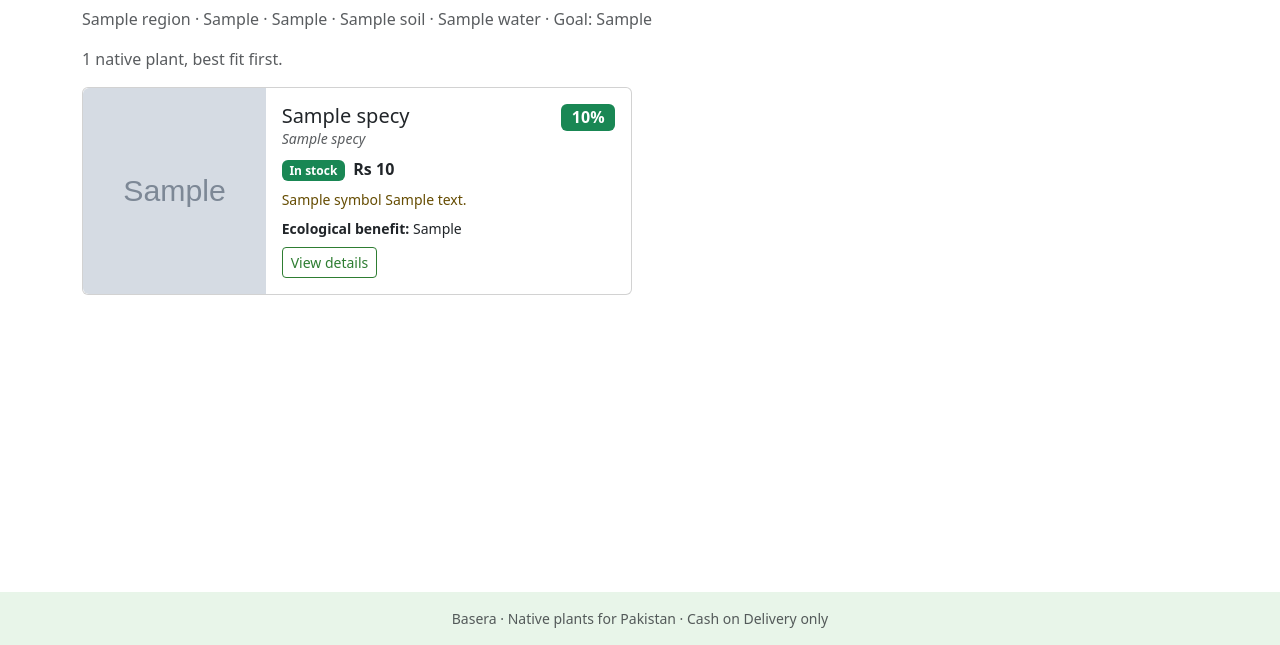
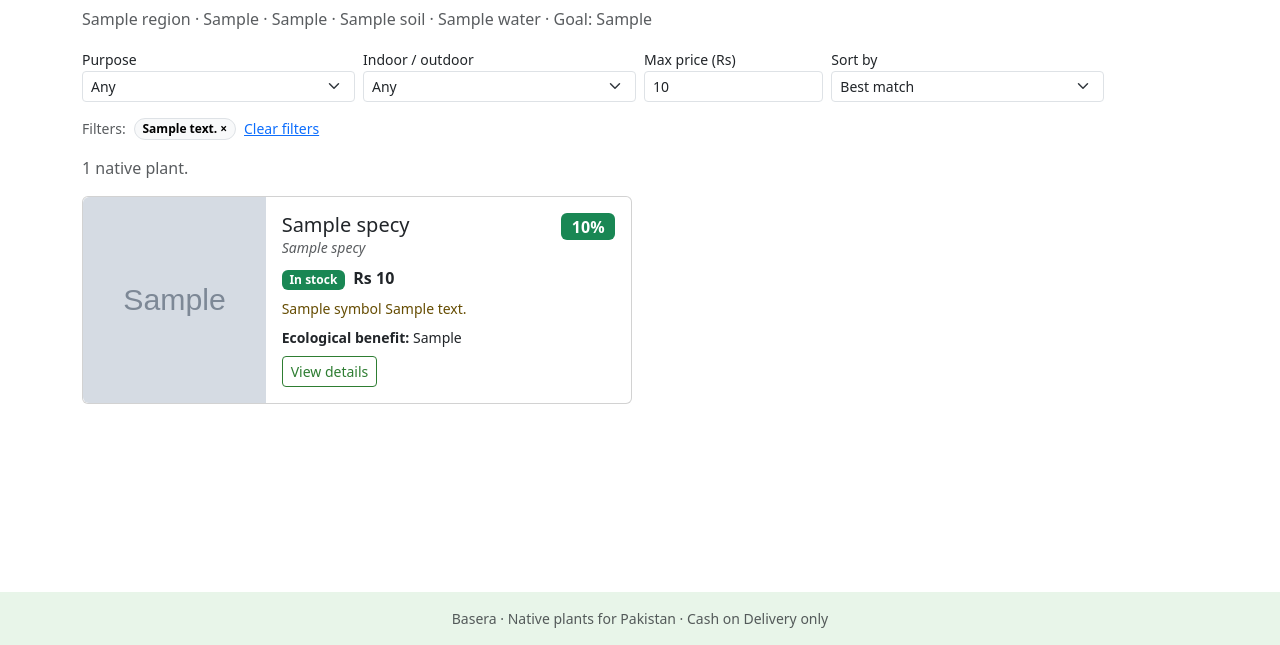
Before and after one commit to syedkazimm/testing_basera, a Django app: template matching/templates/matching/match.html in a window 1280 px wide. Shown: the part 155-800 px from the top of the page. Run offline with Django 5.2, Linux system fonts and the light colour scheme; the template is opened without the code that fills it: most values are stand-ins (such as "Sample title", 1, 10 or a date in 2020); grey boxes marked "Sample" are stand-in pictures.

Commit message:
US-11: filter and sort matches with removable chips and HTMX updates
Co-Authored-By: Claude Sonnet 5.5 <noreply@anthropic.com>

```diff
--- a/matching/templates/matching/_results.html
+++ b/matching/templates/matching/_results.html
@@ -1,10 +1,39 @@
-{# US-08 / US-10: the shortlist block (rendered alone for HTMX requests). #}
+{# US-08 / US-10 / US-11: chips and the shortlist (rendered alone for HTMX filter changes). #}
+{% if chips %}
+  <div class="mb-3 d-flex flex-wrap align-items-center gap-2">
+    <span class="small text-muted">Filters:</span>
+    {% for chip in chips %}
+      <a href="{{ chip.url }}" class="badge rounded-pill text-bg-light border text-decoration-none"
+         hx-get="{{ chip.url }}" hx-target="#shortlist" hx-push-url="true" hx-indicator="#match-spinner"
+         aria-label="Remove filter {{ chip.text }}">{{ chip.text }} &times;</a>
+    {% endfor %}
+    <a href="{% url 'match' profile.pk %}" class="small"
+       hx-get="{% url 'match' profile.pk %}" hx-target="#shortlist" hx-push-url="true">Clear filters</a>
+  </div>
+{% endif %}
+
 {% if results %}
-  <p class="text-muted">{{ results|length }} native plant{{ results|length|pluralize }}, best fit first.</p>
+  <p class="text-muted">
+    {{ results|length }}{% if filters %} of {{ total_count }}{% endif %} native plant{{ results|length|pluralize }}{% if sort == "score" %}, best fit first{% endif %}.
+  </p>
   <div class="row row-cols-1 row-cols-lg-2 g-3">
     {% for result in results %}
       <div class="col">{% include "matching/_match_card.html" %}</div>
     {% endfor %}
+  </div>
+{% elif filters %}
+  <div class="alert alert-info">
+    <h2 class="h5">No native species match these filters</h2>
+    {% if suggestions %}
+      <p class="mb-1">Try relaxing one:</p>
+      <ul class="mb-0">
+        {% for item in suggestions %}
+          <li>Remove the <strong>{{ item.label }}</strong> filter to see {{ item.count }} plant{{ item.count|pluralize }}.</li>
+        {% endfor %}
+      </ul>
+    {% endif %}
+    <a href="{% url 'match' profile.pk %}" class="alert-link"
+       hx-get="{% url 'match' profile.pk %}" hx-target="#shortlist" hx-push-url="true">Clear all filters</a>
   </div>
 {% else %}
   <div class="alert alert-info">
--- /dev/null
+++ b/matching/templates/matching/_shortlist.html
@@ -0,0 +1,45 @@
+{# US-11: the filter controls plus the shortlist. Swapped as one block by "Clear filters" and chips. #}
+<form method="get" action="{% url 'match' profile.pk %}" class="row g-2 align-items-end mb-3"
+      hx-get="{% url 'match' profile.pk %}" hx-trigger="change, keyup changed delay:400ms from:#max_price"
+      hx-target="#results" hx-push-url="true" hx-indicator="#match-spinner">
+  <div class="col-6 col-md-3">
+    <label for="purpose" class="form-label small mb-0">Purpose</label>
+    <select name="purpose" id="purpose" class="form-select form-select-sm">
+      <option value="">Any</option>
+      {% for code, label in purposes %}
+        <option value="{{ code }}" {% if filters.purpose == code %}selected{% endif %}>{{ label }}</option>
+      {% endfor %}
+    </select>
+  </div>
+  <div class="col-6 col-md-3">
+    <label for="setting" class="form-label small mb-0">Indoor / outdoor</label>
+    <select name="setting" id="setting" class="form-select form-select-sm">
+      <option value="">Any</option>
+      <option value="INDOOR" {% if filters.setting == "INDOOR" %}selected{% endif %}>Indoor</option>
+      <option value="OUTDOOR" {% if filters.setting == "OUTDOOR" %}selected{% endif %}>Outdoor</option>
+    </select>
+  </div>
+  <div class="col-6 col-md-2">
+    <label for="max_price" class="form-label small mb-0">Max price (Rs)</label>
+    <input type="number" min="1" step="1" name="max_price" id="max_price" value="{{ max_price_value }}"
+           class="form-control form-control-sm">
+  </div>
+  <div class="col-6 col-md-3">
+    <label for="sort" class="form-label small mb-0">Sort by</label>
+    <select name="sort" id="sort" class="form-select form-select-sm">
+      <option value="score" {% if sort == "score" %}selected{% endif %}>Best match</option>
+      <option value="price_asc" {% if sort == "price_asc" %}selected{% endif %}>Price: low to high</option>
+      <option value="price_desc" {% if sort == "price_desc" %}selected{% endif %}>Price: high to low</option>
+    </select>
+  </div>
+  <div class="col-12 col-md-1 d-flex align-items-center gap-2">
+    <noscript><button type="submit" class="btn btn-sm btn-basera">Apply</button></noscript>
+    <span id="match-spinner" class="spinner-border spinner-border-sm text-success htmx-indicator" role="status">
+      <span class="visually-hidden">Scoring...</span>
+    </span>
+  </div>
+</form>
+
+<div id="results">
+  {% include "matching/_results.html" %}
+</div>
--- a/matching/templates/matching/match.html
+++ b/matching/templates/matching/match.html
@@ -14,7 +14,7 @@
   {{ profile.get_sunlight_display }} &middot; {{ profile.get_soil_display }} soil &middot;
   {{ profile.get_water_display }} water &middot; Goal: {{ profile.get_purpose_display }}
 </p>
-<div id="results">
-  {% include "matching/_results.html" %}
+<div id="shortlist">
+  {% include "matching/_shortlist.html" %}
 </div>
 {% endblock %}
```
Also changed, not shown: docs/DECISIONS.md (+6 -0 lines), matching/services.py (+63 -1 lines), matching/views.py (+45 -9 lines).
